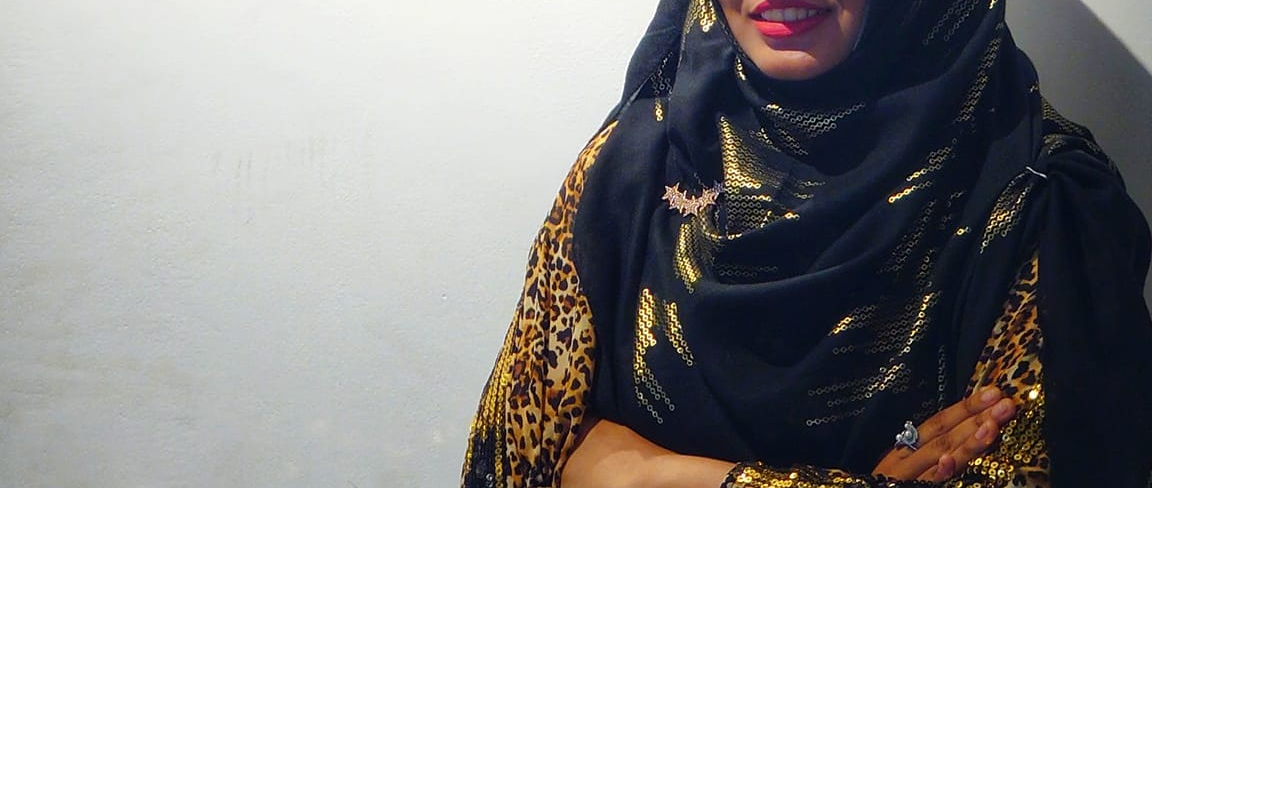
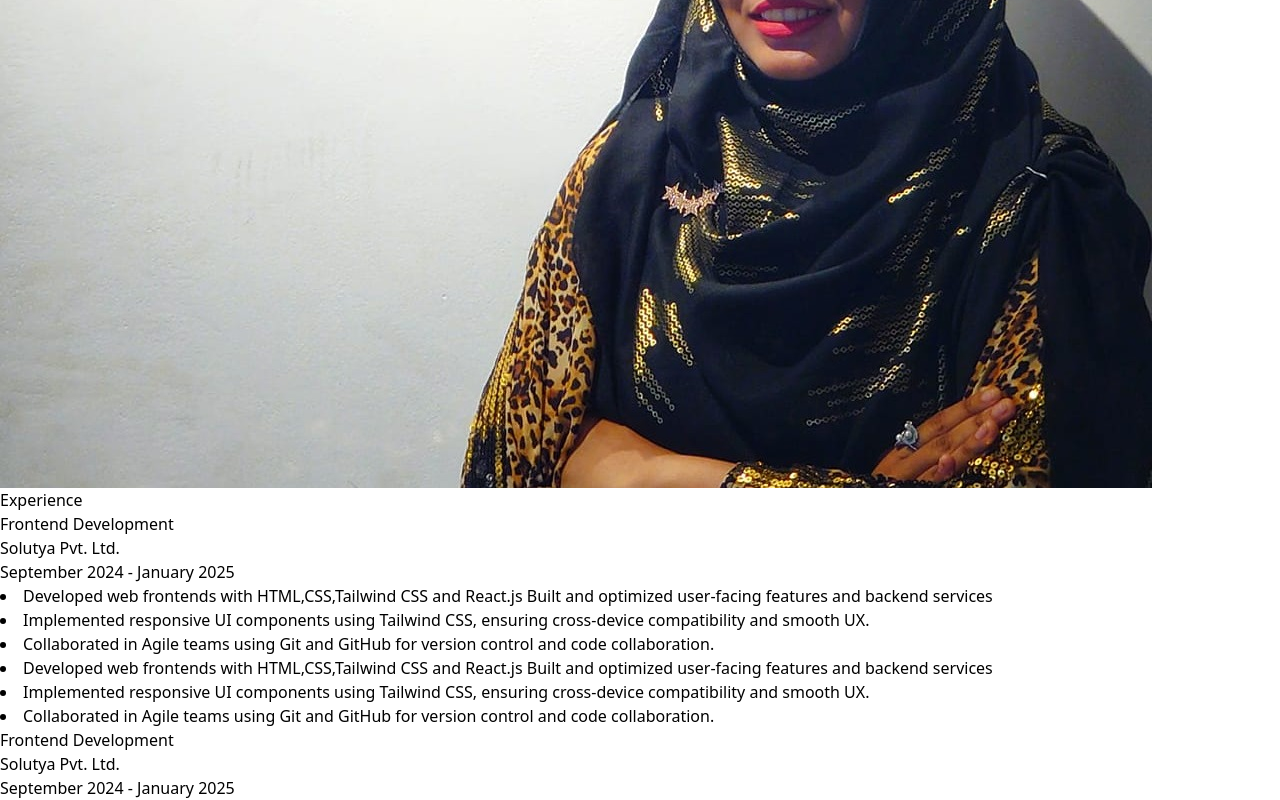
Before and after one commit to NusratTabassum3/Portfolio_Ostad, a React (Vite) app: page / in a window 1280 px wide. Shown: the part 1163-1963 px from the top of the page. Before the commit the page ends 1651 px from the top, so only its background shows below. Built offline with nearby package versions, Linux system fonts and the light colour scheme.

Commit message:
Experence section done

```diff
--- a/src/App.jsx
+++ b/src/App.jsx
@@ -1,11 +1,13 @@
 import Home from "./component/Home";
 import AboutMe from "./component/AboutMe";
+import Experience from "./component/Experience";
 
 function App() {
   return (
     <>
       <Home></Home>
       <AboutMe></AboutMe>
+      <Experience></Experience>
     </>
   );
 }
--- a/src/component/AboutMe.jsx
+++ b/src/component/AboutMe.jsx
@@ -43,7 +43,11 @@ const AboutMe = () => {
             </div>
 
             <div className="">
-              <img src="/public/taba.jpg" alt="taba" className="rounded-sm" />
+              <img
+                src="/taba.jpg"
+                alt="taba"
+                className="rounded-sm shadow-2xl"
+              />
             </div>
           </div>
         </div>
--- /dev/null
+++ b/src/component/Experience.jsx
@@ -0,0 +1,74 @@
+import React from "react";
+
+const Experience = () => {
+  return (
+    <div>
+      <section className="m-10 ">
+        <div className="max-w-5xl mx-auto ">
+          <div className="flex justify-center items-center gap-4">
+            <div className="flex-grow border-b border-gray-500 "></div>
+            <div className="text-2xl">Experience</div>
+            <div className="flex-grow border-b border-gray-500 "></div>
+          </div>
+
+          {/* company 1  */}
+
+          <div className="flex justify-around items-center gap-10 m-20">
+            <div className="flex flex-col justify-center items-end gap-2 w-2/5">
+              <h3 className="">Frontend Development</h3>
+              <h4 className="">Solutya Pvt. Ltd.</h4>
+              <div className=" w-full border-b border-gray-500 "></div>
+              <p className="text-sm">September 2024 - January 2025</p>
+            </div>
+
+            <div className=" border-l h-44 border-gray-500 px-10 ">
+              <li className="">
+                Developed web frontends with HTML,CSS,Tailwind CSS and React.js
+                Built and optimized user-facing features and backend services
+              </li>
+              <li className="">
+                Implemented responsive UI components using Tailwind CSS,
+                ensuring cross-device compatibility and smooth UX.
+              </li>
+              <li className="">
+                Collaborated in Agile teams using Git and GitHub for version
+                control and code collaboration.
+              </li>
+            </div>
+          </div>
+
+          {/* company 2 */}
+
+          <div className="flex justify-around items-center gap-10 m-20">
+            <div className="flex justify-around items-center gap-10 ">
+              <div className=" border-r h-44 border-gray-500 px-10 ">
+                <li className="">
+                  Developed web frontends with HTML,CSS,Tailwind CSS and
+                  React.js Built and optimized user-facing features and backend
+                  services
+                </li>
+                <li className="">
+                  Implemented responsive UI components using Tailwind CSS,
+                  ensuring cross-device compatibility and smooth UX.
+                </li>
+                <li className="">
+                  Collaborated in Agile teams using Git and GitHub for version
+                  control and code collaboration.
+                </li>
+              </div>
+
+              <div className="flex flex-col justify-center items-start gap-2 w-2/5">
+                <h3 className="">Frontend Development</h3>
+                <h4 className="">Solutya Pvt. Ltd.</h4>
+                <div className=" w-full border-b border-gray-500 "></div>
+                <p className="text-sm">September 2024 - January 2025</p>
+              </div>
+            </div>
+          </div>
+        </div>
+      </section>
+    </div>
+  );
+};
+
+export default Experience;
```
